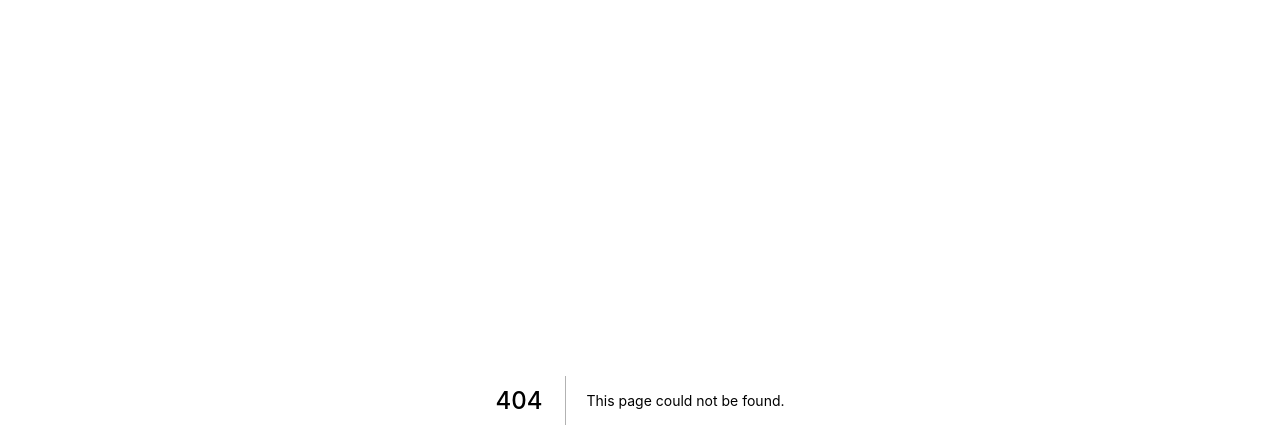
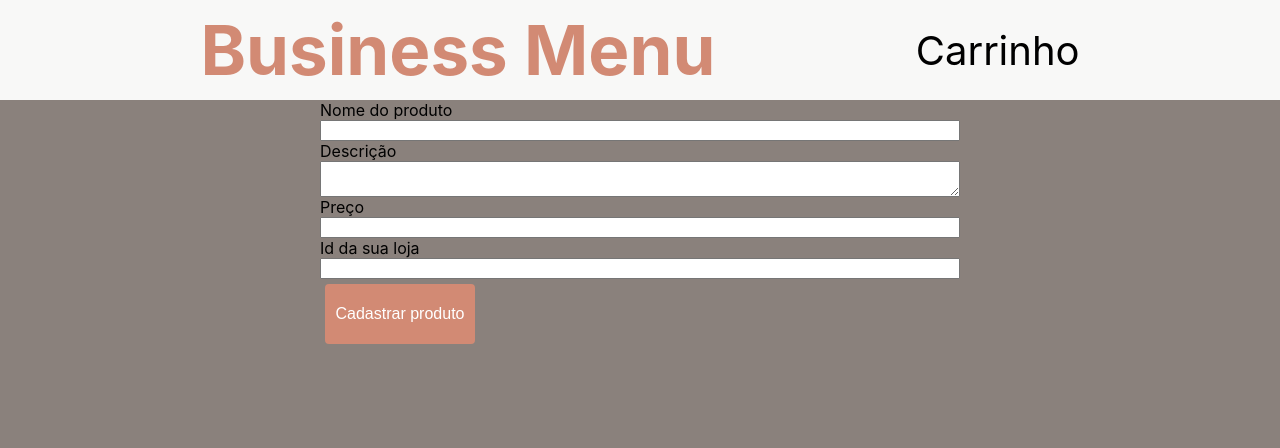
Before and after one commit to BrunoHenrique00/business-menu, a Next.js app in the folder frontend/: page /admin in a window 1280 px wide. Before the commit this address had no page. Shown: the top 448 px of the page. Built offline with nearby package versions, Linux system fonts and the light colour scheme.

Commit message:
adding admin page

```diff
--- /dev/null
+++ b/frontend/pages/admin.js
@@ -0,0 +1,52 @@
+import { useState } from 'react'
+
+export default function Admin() {
+
+    const [ name, setName] = useState('')
+    const [ descricao, setDescricao] = useState('')
+    const [ preco, setPreco] = useState(0)
+    const [ idLoja, setIdLoja] = useState(0)
+
+    async function sendProduct(){
+        const precoNumber = parseFloat(preco)
+        const idlojaNumber = parseInt(idLoja)
+        const data = {
+            nome: name,
+            descricao,
+            preco: precoNumber,
+            loja_id: idlojaNumber
+        }
+        const response = await fetch('http://localhost:3001/produtos/',{
+            method: 'POST',
+            headers: {
+                'Content-Type': 'application/json'
+            },
+            body: JSON.stringify(data)
+        })
+    }
+
+
+    return (
+      <>
+        <div className="navbar">
+            <h1 className="business-menu">Business Menu</h1>
+            <p className="carrinho">Carrinho</p>
+        </div>
+
+        <div className='admin-form'>
+            <label>Nome do produto</label>
+            <input onChange={ (e) => setName(e.target.value)}/>
+
+            <label>Descrição</label>
+            <textarea onChange={ (e) => setDescricao(e.target.value)}/>
+
+            <label>Preço</label>
+            <input type='number'onChange={ (e) => setPreco(e.target.value)}/>
+
+            <label>Id da sua loja</label>
+            <input type='number'onChange={ (e) => setIdLoja(e.target.value)}/>
+            <button onClick={sendProduct} className='button'>Cadastrar produto</button>
+        </div>
+      </>
+    )
+  }
--- a/frontend/styles/globals.css
+++ b/frontend/styles/globals.css
@@ -212,4 +212,16 @@ a {
   background-color: #555555;
   color : white;
 }
+
+.admin-form {
+  display: flex;
+  flex-direction: column;
+  justify-content: center;
+  max-width: 50%;
+  margin: auto;
+}
+
+.admin-inputs {
+
+}
 /************/
```
